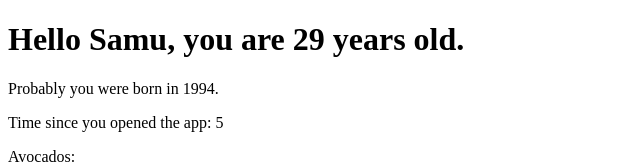
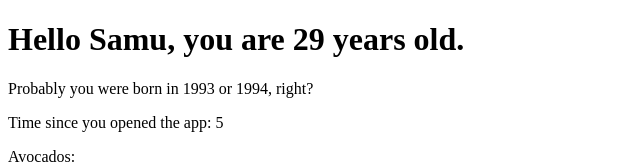
Before and after one commit to wangsamu/Full_Stack_Open_inClass, a React (Vite) app in the folder part1/: page / in a window 1280 px wide. Shown: the top 164 px of the page, without its empty margins (0-640 px from the left). Built offline with nearby package versions, Linux system fonts and the light colour scheme.

Commit message:
Hello and Timer components refactored

```diff
--- a/part1/src/App.tsx
+++ b/part1/src/App.tsx
@@ -1,25 +1,8 @@
 import { useState } from 'react';
 import reactLogo from './assets/react.svg';
 import Counter from './Counter';
-import Time from './Counter';
-
-interface HelloProps {
-  name: string;
-  age: number;
-}
-
-const Hello = ({ name, age }: HelloProps) => {
-  const bornYear = () => new Date().getFullYear() - age;
-
-  return (
-    <div>
-      <h1>
-        Hello {name}, you are {age} years old.
-      </h1>
-      <p>Probably you were born in {bornYear()}.</p>
-    </div>
-  );
-};
+import Hello from './Hello';
+import Timer from './Timer';
 
 const App = () => {
   const name = 'Samu';
@@ -28,6 +11,7 @@ const App = () => {
   return (
     <div>
       <Hello name={name} age={age} />
+      <Timer />
       <Counter />
     </div>
   );
--- a/part1/src/Counter.tsx
+++ b/part1/src/Counter.tsx
@@ -2,11 +2,8 @@ import React, { useState } from 'react';
 import Button from './Button';
 
 function Counter() {
-  const [time, setTime] = useState(0);
   const [avocados, setAvocados] = useState(0);
   const [cocos, setCocos] = useState(0);
-
-  setTimeout(() => setTime(time + 1), 1000);
 
   const increaseAvocado = () => {
     setAvocados(avocados + 1);
@@ -28,7 +25,6 @@ function Counter() {
 
   return (
     <div>
-      <p>Time since you opened the app: {time}</p>
       <p>
         Avocados:
         {Array.from({ length: avocados }, () => '🥑').map((avocado) => avocado)}
--- /dev/null
+++ b/part1/src/Hello.tsx
@@ -0,0 +1,23 @@
+import React from 'react';
+
+interface HelloProps {
+  name: string;
+  age: number;
+}
+
+const Hello = ({ name, age }: HelloProps) => {
+  const bornYear = () => new Date().getFullYear() - age;
+
+  return (
+    <div>
+      <h1>
+        Hello {name}, you are {age} years old.
+      </h1>
+      <p>
+        Probably you were born in {bornYear() - 1} or {bornYear()}, right?
+      </p>
+    </div>
+  );
+};
+
+export default Hello;
--- /dev/null
+++ b/part1/src/Timer.tsx
@@ -0,0 +1,17 @@
+import React, { useState } from 'react';
+
+interface TimerProps {}
+
+function Timer() {
+  const [time, setTime] = useState(0);
+
+  setTimeout(() => setTime(time + 1), 1000);
+
+  return (
+    <div>
+      <p>Time since you opened the app: {time}</p>
+    </div>
+  );
+}
+
+export default Timer;
```
